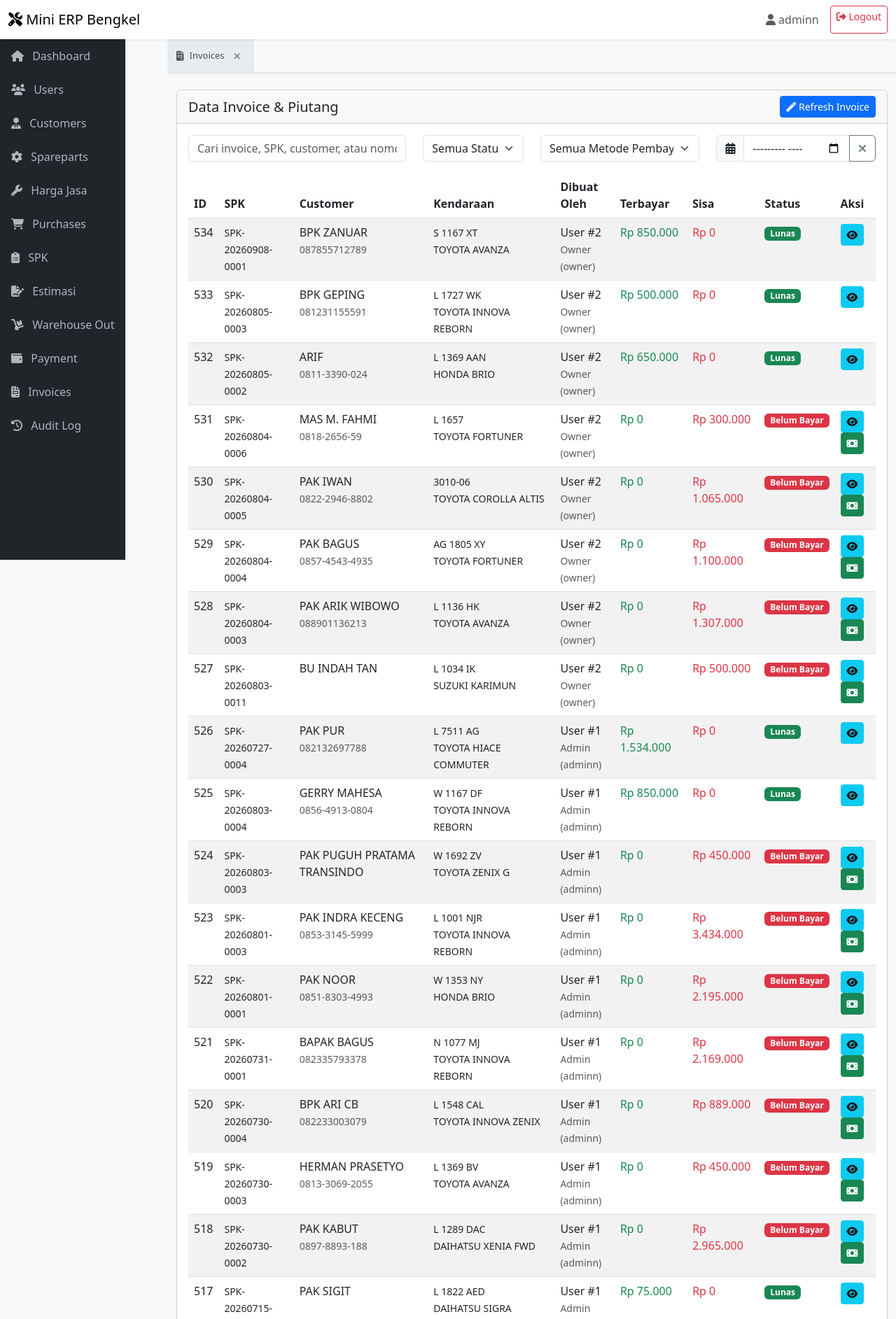
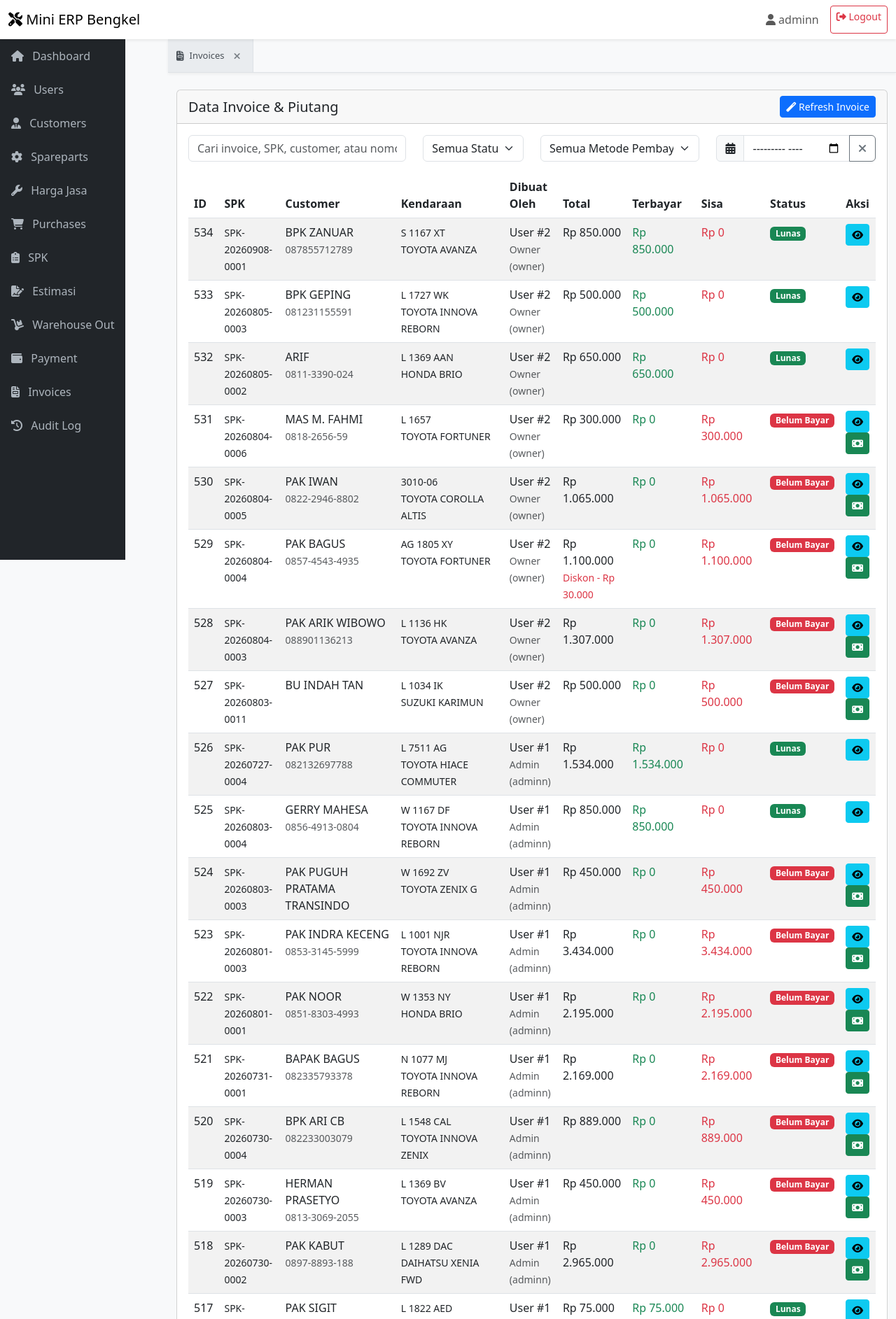
Before and after one commit to Hamidzuhdi/minierpporto, a PHP site: page /invoices/index.php in a window 1280 px wide. Shown: the top 1885 px of the page at 70% size. Run offline with PHP 8.4, Linux system fonts and the light colour scheme; a user stored in the database is signed in; data comes from the database, SQL or seed files in the repository; a stand-in replaces the project's code that opens the database connection; some libraries are stand-ins or nearby versions.

Commit message:
7. Invoice: tampilkan total dan diskon di daftar invoice

```diff
--- a/invoices/index.php
+++ b/invoices/index.php
@@ -68,6 +68,7 @@ include '../header.php';
                                     <th>Customer</th>
                                     <th>Kendaraan</th>
                                     <th>Dibuat Oleh</th>
+                                    <th>Total</th>
                                     <th>Terbayar</th>
                                     <th>Sisa</th>
                                     <th>Status</th>
@@ -76,7 +77,7 @@ include '../header.php';
                             </thead>
                             <tbody id="invoiceTableBody">
                                 <tr>
-                                    <td colspan="9" class="text-center">Loading...</td>
+                                    <td colspan="10" class="text-center">Loading...</td>
                                 </tr>
                             </tbody>
                         </table>
@@ -315,7 +316,7 @@ function displayInvoices(invoices) {
     let html = '';
 
     if (invoices.length === 0) {
-        html = '<tr><td colspan="9" class="text-center">Belum ada data invoice</td></tr>';
+        html = '<tr><td colspan="10" class="text-center">Belum ada data invoice</td></tr>';
     } else {
         invoices.forEach(function(inv) {
             const displaySpkCode = normalizeSpkCode(inv.spk_code, inv.revision_number);
@@ -334,6 +335,13 @@ function displayInvoices(invoices) {
             const creatorName = inv.invoice_created_by_name || '-';
             const creatorText = (inv.user_id ? ('User #' + inv.user_id) : '-') + '<br><small class="text-muted">' + creatorRole + ' (' + creatorName + ')</small>';
 
+            // Total sudah setelah diskon SPK yang di-ACC Owner; tampilkan diskonnya di bawah total bila ada.
+            const rowDiscount = parseFloat(inv.discount_amount) || 0;
+            const rowSubtotal = (parseFloat(inv.biaya_jasa) || 0) + (parseFloat(inv.biaya_sparepart) || 0);
+            const totalCell = 'Rp ' + formatNumber(inv.total) + (rowDiscount > 0
+                ? '<br><small class="text-danger" title="Subtotal Rp ' + formatNumber(rowSubtotal) + '">Diskon - Rp ' + formatNumber(rowDiscount) + '</small>'
+                : '');
+
             html += `
                 <tr>
                     <td>${inv.id}</td>
@@ -341,6 +349,7 @@ function displayInvoices(invoices) {
                     <td>${inv.customer_name}<br><small class="text-muted">${inv.customer_phone}</small></td>
                     <td><small>${inv.nomor_polisi}<br>${inv.merk} ${inv.model}</small></td>
                     <td>${creatorText}</td>
+                    <td>${totalCell}</td>
                     <td class="text-success">Rp ${formatNumber(inv.total_paid)}</td>
                     <td class="text-danger">Rp ${formatNumber(inv.sisa_piutang)}</td>
                     <td>${statusBadge}</td>
```
